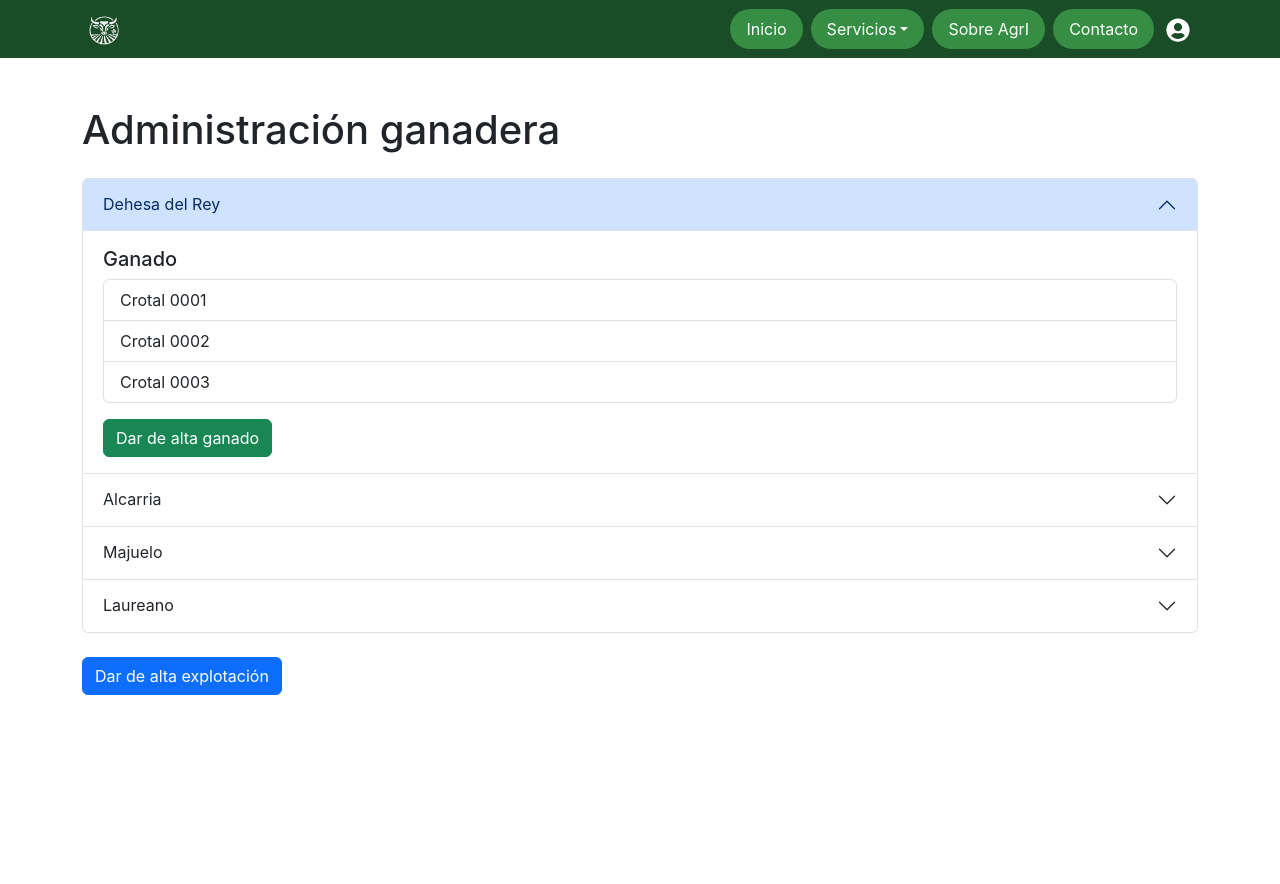
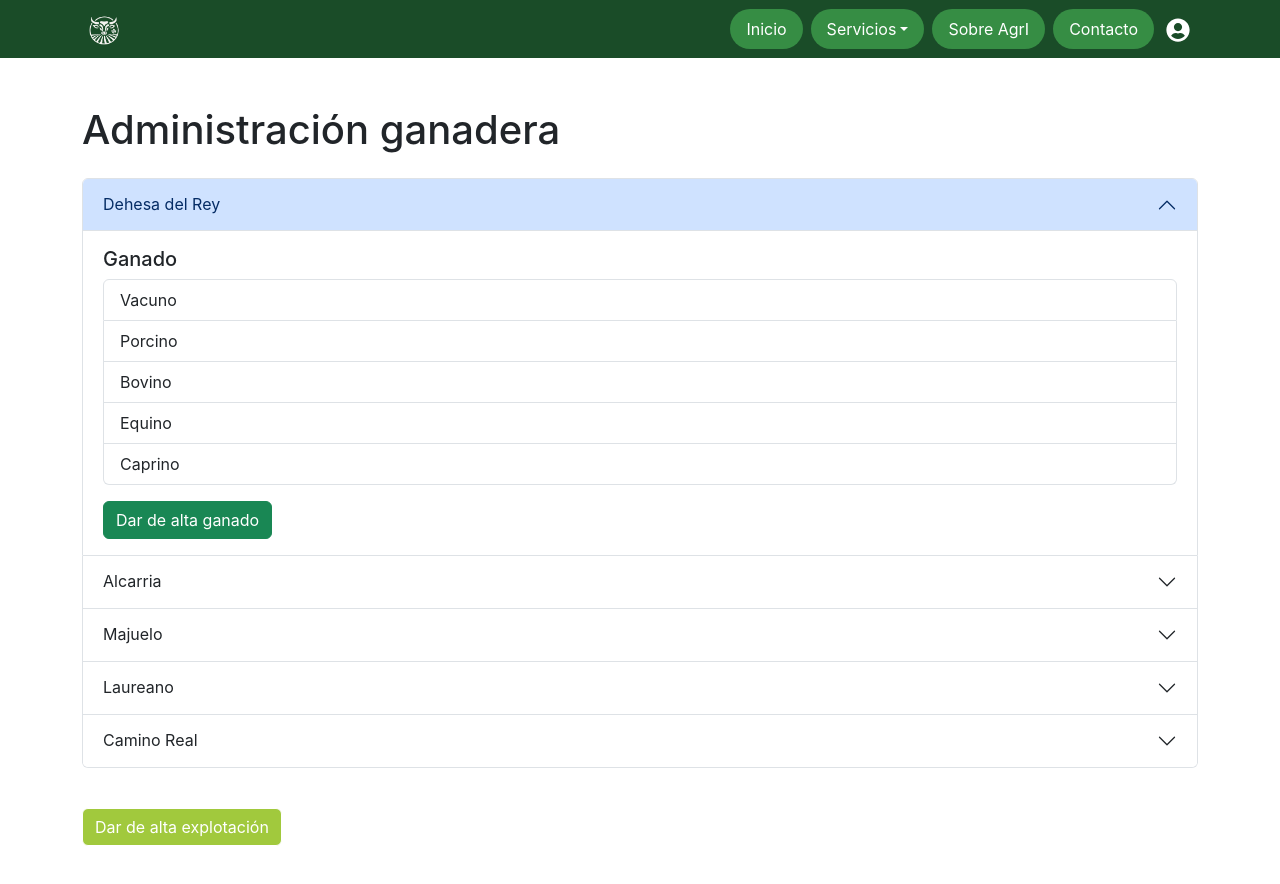
Before and after one commit to juannhm02/AgroInsight, a React (Create React App) app in the folder frontend/: page /servicios/ganadera in a window 1280 px wide. Shown: the top 884 px of the page. Before the commit the page ends 800 px from the top, so only its background shows below. Built offline with nearby package versions, Linux system fonts and the light colour scheme.

Commit message:
feat: agregar estilos personalizados y mejorar botones en las páginas de perfil y servicios

```diff
--- a/frontend/src/index.css
+++ b/frontend/src/index.css
@@ -9,6 +9,7 @@ body {
 :root {
   --primary: #1a4c28;
   --secondary: #368d44;
+  --secondary-aux: #a1c93d;
   --white: #ffffff;
   --black: #000000;
   --grey-light: #c4c4c4;
@@ -209,3 +210,30 @@ body {
 .nav-item.dropdown .dropdown-menu {
   margin-top: 0;
 }
+
+/* Hacer que los nav-pills siempre tengan texto blanco */
+.nav-pills .nav-link {
+  color: var(--black) !important;
+}
+
+/* Si quieres que al pasar el ratón también permanezca blanco: */
+.nav-pills .nav-link:hover {
+  color: var(--grey-light) !important;
+}
+
+/* Asegúrate de mantener el fondo verde en la activa */
+.nav-pills .nav-link.active {
+  background-color: var(--secondary) !important;
+}
+
+
+.btn-alt-explotacion {
+  background-color: var(--secondary-aux) !important;
+  border-color: var(--white) !important;
+  color: var(--white) !important;
+}
+
+.btn-alt-explotacion:hover {
+  /* mismo efecto oscuro de Bootstrap */
+  filter: brightness(90%);
+}
--- a/frontend/src/pages/Perfil.jsx
+++ b/frontend/src/pages/Perfil.jsx
@@ -147,7 +147,7 @@ const Perfil = () => {
                             <Col sm={8}>{user.dni}</Col>
                           </Row>
                           <Button
-                            variant="outline-primary"
+                            variant="mt-3 btn-alt-explotacion"
                             onClick={() => setEditing(true)}
                           >
                             <FaEdit className="me-1" />
--- a/frontend/src/pages/services/cinegetica.jsx
+++ b/frontend/src/pages/services/cinegetica.jsx
@@ -38,7 +38,7 @@ const AdministracionCinegetica = () => (
       ))}
     </Accordion>
 
-    <Button variant="primary">Dar de alta zona cinegética</Button>
+    <Button variant="sucess" className="mt-3 btn-alt-explotacion">Dar de alta zona cinegética</Button>
   </Container>
 );
 
--- a/frontend/src/pages/services/ganadera.jsx
+++ b/frontend/src/pages/services/ganadera.jsx
@@ -6,23 +6,24 @@ const explotaciones = [
   {
     id: 1,
     name: "Dehesa del Rey",
-    ganado: ["Crotal 0001", "Crotal 0002", "Crotal 0003"],
+    ganado: ["Vacuno", "Porcino", "Bovino", "Equino", "Caprino"],
   },
   {
     id: 2,
     name: "Alcarria",
-    ganado: ["Crotal 0101", "Crotal 0102"],
-  },
+    ganado: ["Vacuno", "Porcino", "Bovino", "Equino", "Caprino"],  },
   {
     id: 3,
     name: "Majuelo",
-    ganado: ["Crotal 0201", "Crotal 0202", "Crotal 0203"],
-  },
+    ganado: ["Vacuno", "Porcino", "Bovino", "Equino", "Caprino"],  },
   {
     id: 4,
     name: "Laureano",
-    ganado: ["Crotal 0301"],
-  },
+    ganado: ["Vacuno", "Porcino", "Bovino", "Equino", "Caprino"],  },
+  {
+    id: 5,
+    name: "Camino Real",
+    ganado: ["Vacuno", "Porcino", "Bovino", "Equino", "Caprino"],  },
 ];
 
 const AdministracionGanadera = () => (
@@ -48,7 +49,7 @@ const AdministracionGanadera = () => (
       ))}
     </Accordion>
 
-    <Button variant="primary">Dar de alta explotación</Button>
+    <Button variant="success" className="mt-3 btn-alt-explotacion">Dar de alta explotación</Button>
   </Container>
 );
 
--- a/frontend/src/pages/services/saneamientos.jsx
+++ b/frontend/src/pages/services/saneamientos.jsx
@@ -43,7 +43,16 @@ const ControlSaneamientos = () => (
                   <td>{row.tipo}</td>
                   <td>{row.fechaPrevista}</td>
                   <td>
-                    <Button size="sm">Marcar realizado</Button>
+                    <Button
+                      size="sm"
+                      style={{
+                        backgroundColor: "var(--secondary)",
+                        borderColor: "var(--secondary)",
+                        color: "var(--white)"
+                      }}
+                    >
+                      Marcar realizado
+                    </Button>
                   </td>
                 </tr>
               ))}
```
